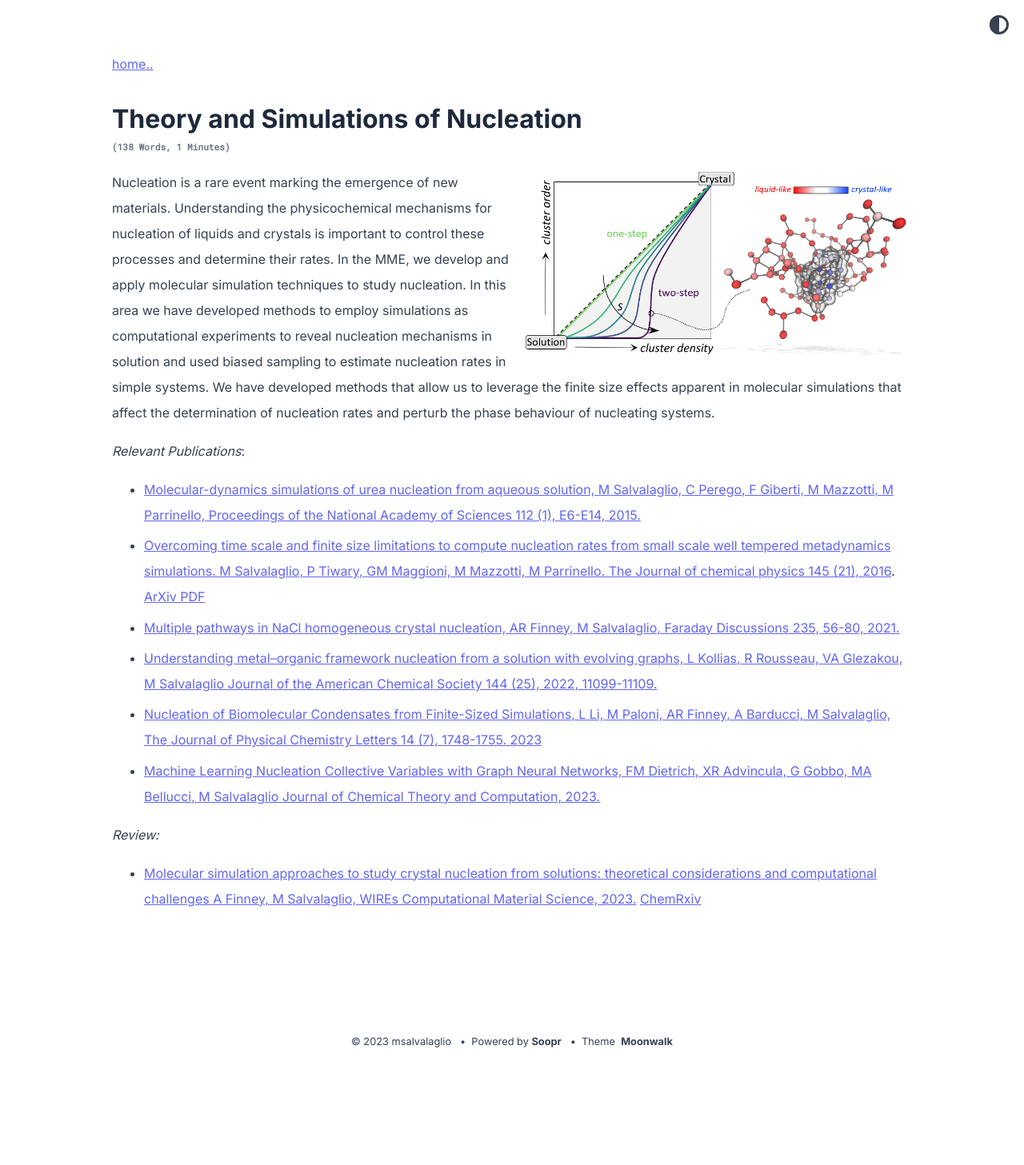
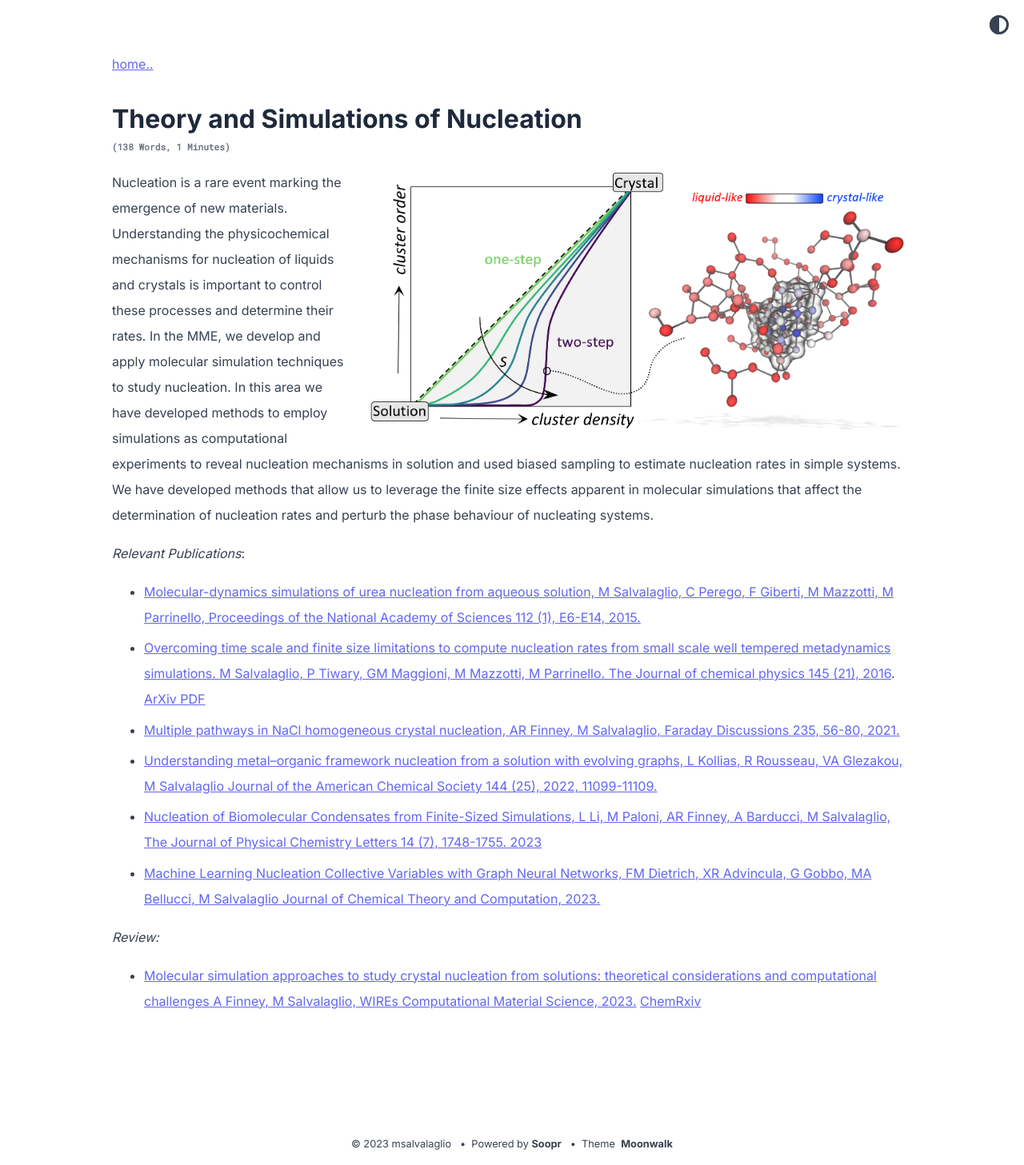
Before and after one commit to mme-ucl/mme-ucl.github.io, a Jekyll site: the page built from nucleation.md, in a window 1280 px wide. Shown: the whole page at 80% size. Built offline with Jekyll 4.4.1, drawn with Linux system fonts in a browser that asks for light colours; before the commit the page ends 1329 px from its top, so only the background shows below that.

Commit message:
Update nucleation.md

```diff
--- a/nucleation.md
+++ b/nucleation.md
@@ -2,7 +2,7 @@
 layout: post
 title: Theory and Simulations of Nucleation
 ---
-<img src="https://github.com/mme-ucl/mme-ucl.github.io/raw/main/images/nucleation.png" align="right" width="500px"/>
+<img src="https://github.com/mme-ucl/mme-ucl.github.io/raw/main/images/nucleation.png" align="right" width="700px"/>
 
 Nucleation is a rare event marking the emergence of new materials. Understanding the physicochemical mechanisms for nucleation of liquids and crystals is important to control these processes and determine their rates. In the MME, we develop and apply molecular simulation techniques to study nucleation.
 In this area we have developed methods to employ simulations as computational experiments to reveal nucleation mechanisms in solution and used biased sampling to estimate nucleation rates in simple systems.
```
